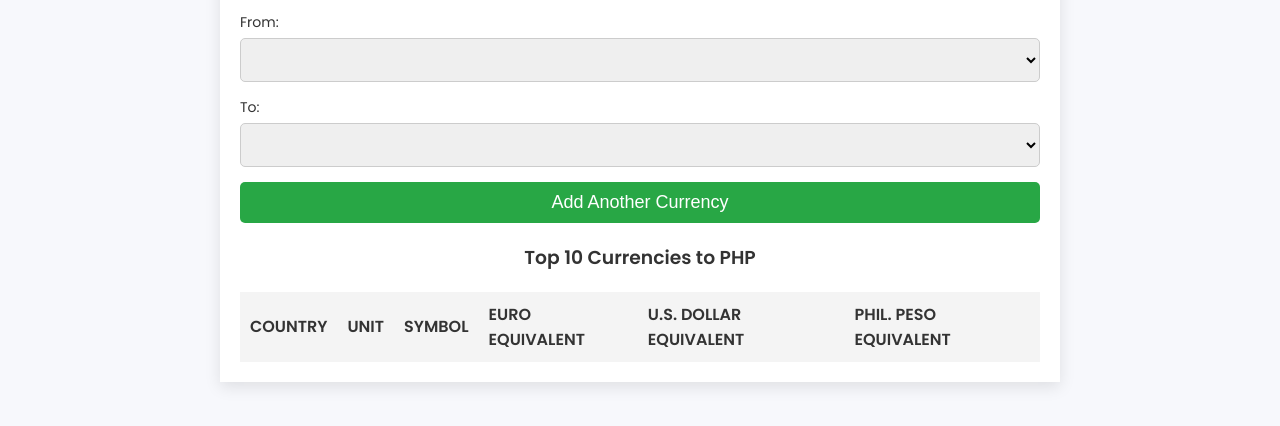
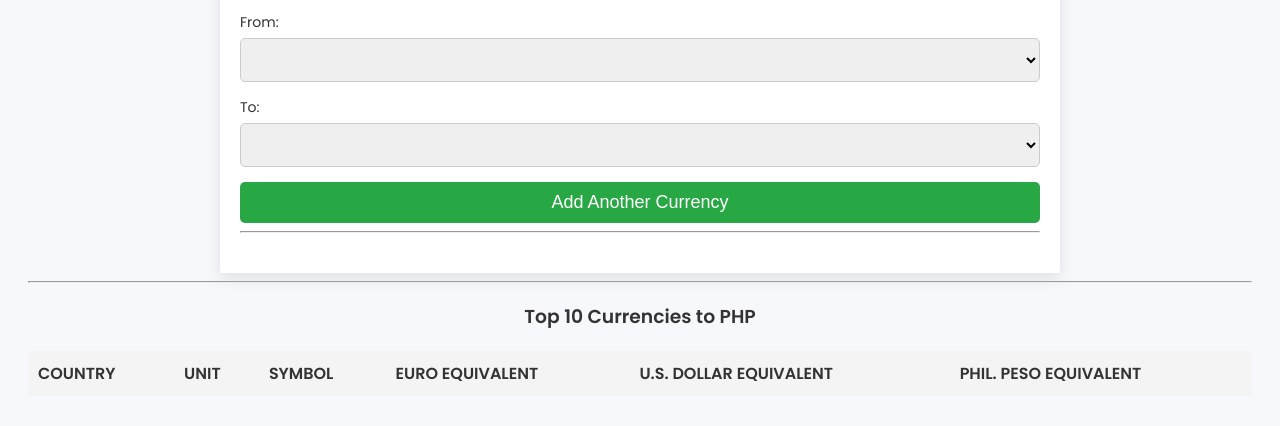
Before and after one commit to DanielaCreates/currency-converter, a plain HTML site: page index.html in a window 1280 px wide. Shown: the part 194-620 px from the top of the page. Drawn offline with Linux system fonts and the light colour scheme; no server answers.

Commit message:
currencyRateAPI 0.0.7

```diff
--- a/index.html
+++ b/index.html
@@ -22,7 +22,6 @@
             <select id="fromCurrency"></select>
         </div>
 
-        <!-- Section to dynamically add multiple "To" currency dropdowns -->
         <div id="toCurrencyContainer">
             <div class="form-control">
                 <label for="toCurrency">To:</label>
@@ -32,10 +31,10 @@
         </div>
 
         <button id="addCurrencyButton">Add Another Currency</button>
-
+        <hr>
         <div class="result" id="result"></div>
-
-        <!-- Merged Top Currencies Section -->
+    </div>
+    <hr>
     <h3>Top 10 Currencies to PHP</h3>
     <table id="topCurrenciesTable">
         <thead>
@@ -52,7 +51,6 @@
             <!-- Currency rows will be dynamically added here -->
         </tbody>
     </table>
-    </div>
 
     <script src="script.js"></script>
 </body>
--- a/styles.css
+++ b/styles.css
@@ -5,7 +5,6 @@ body {
     padding: 20px;
 }
 
-/* Unified container for both sections */
 .converter-container {
     margin-top: 30px;
     padding: 20px;
```
Lines whose indentation alone changed are shown as unchanged.
